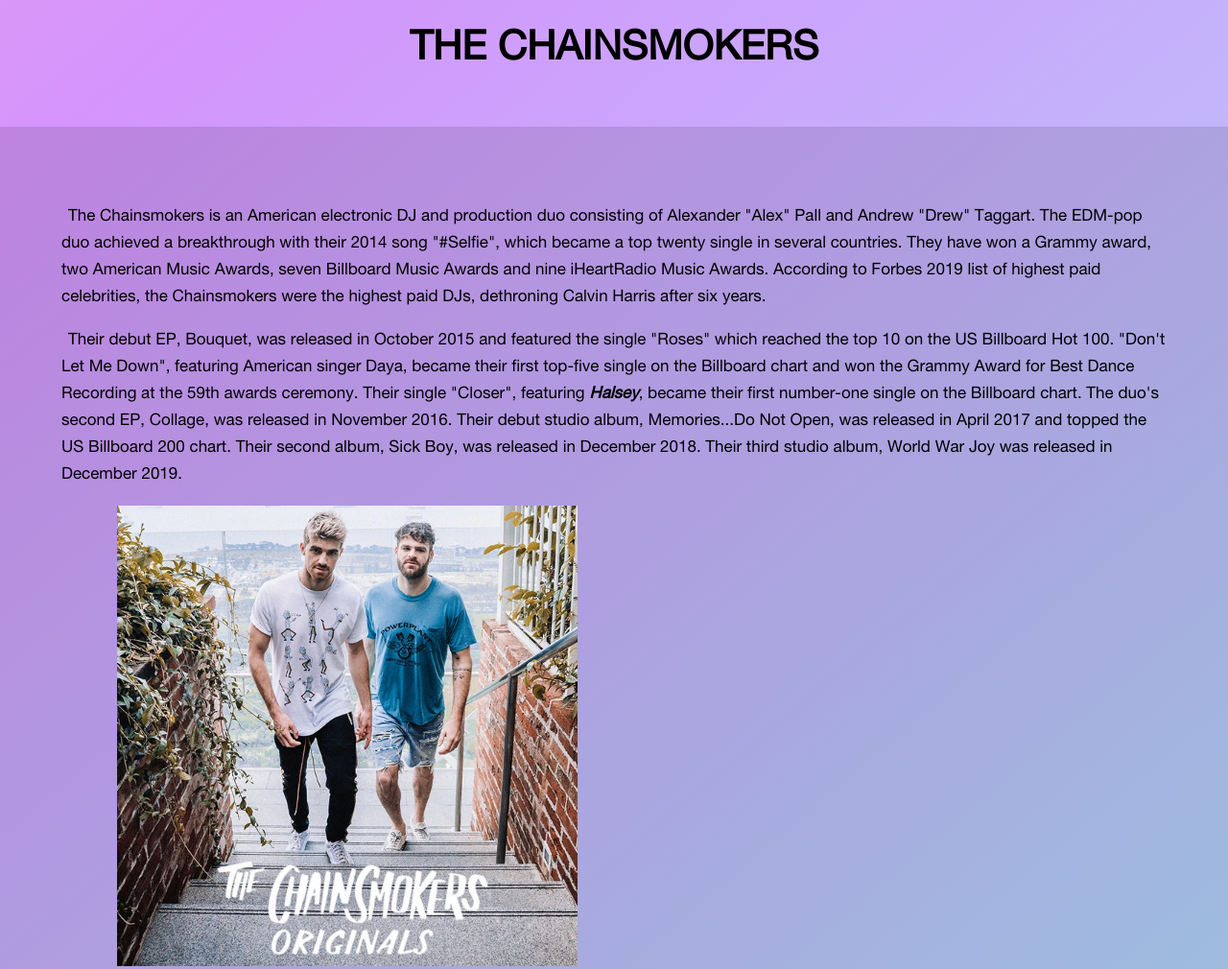
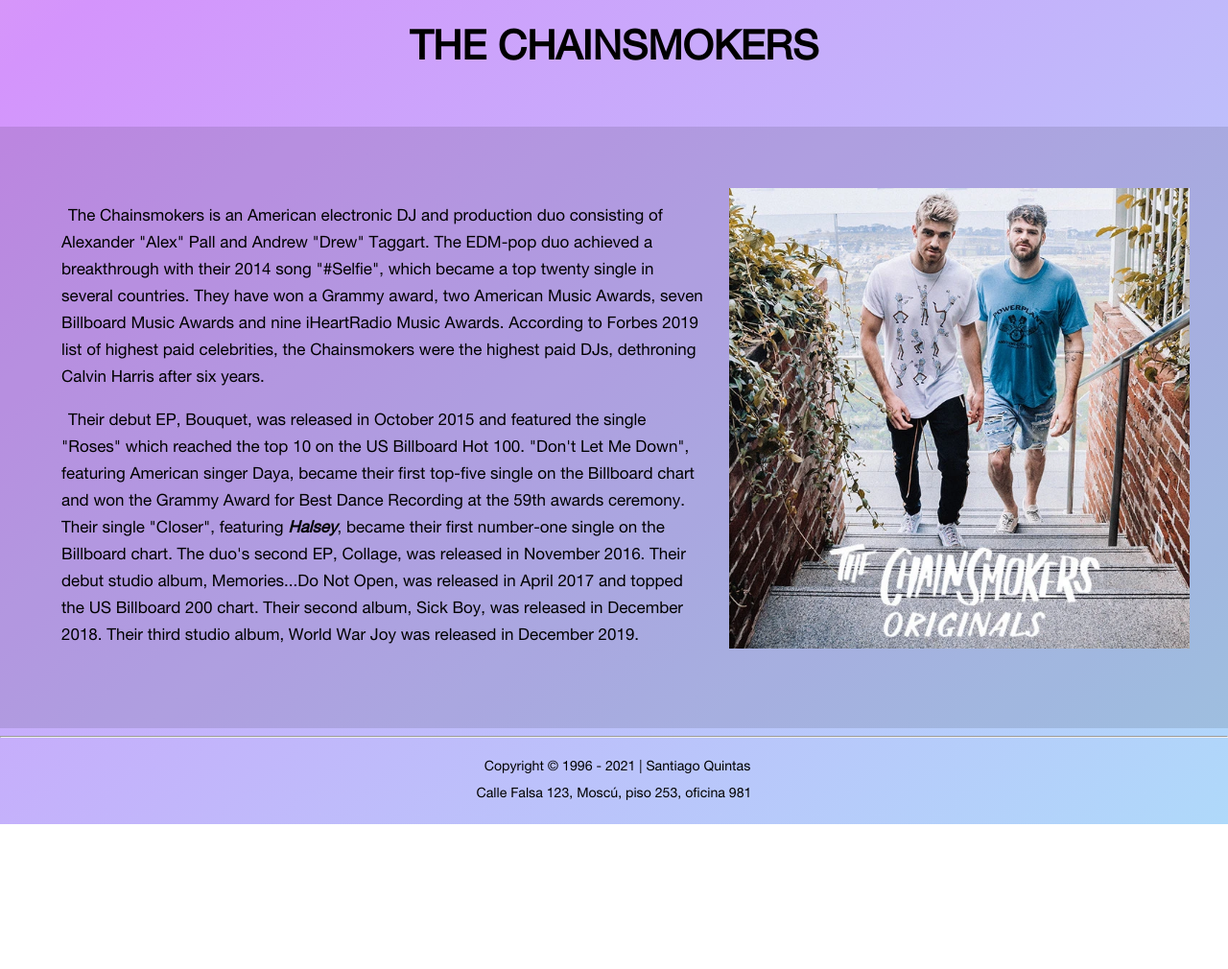
Before and after one commit to yeti96/TCS, a plain HTML site: page index.html in a window 1280 px wide. Shown: the part 920-1930 px from the top of the page at 96% size. After the commit the page ends 1779 px from the top, so only its background shows below. Drawn offline with Linux system fonts and the light colour scheme.

Commit message:
corrections

```diff
--- a/css/styles.css
+++ b/css/styles.css
@@ -13,7 +13,6 @@ body{
   color: black;
   margin: 0%;
 }
-
 
 h1, h2{
   padding: 30px 30px;
--- a/index.html
+++ b/index.html
@@ -8,7 +8,6 @@
   <link rel="shortcut icon" href="./img/logo/logoWebp/hiResLogo.webp" type="image/x-icon">
   <link rel="preconnect" href="https://fonts.googleapis.com">
   <link rel="preconnect" href="https://fonts.gstatic.com" crossorigin>
-  <link rel="stylesheet" href="css/mq.css">
   <link rel="stylesheet" href="css/styles.css">
 
 
```
